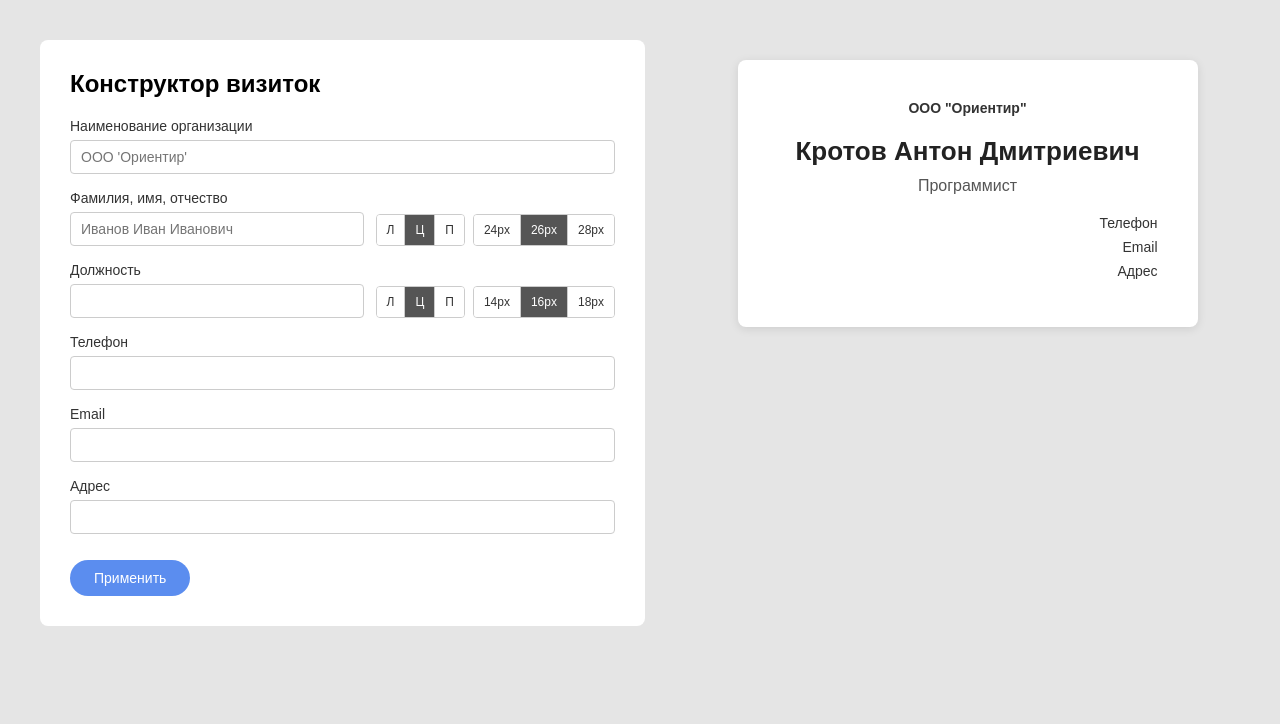
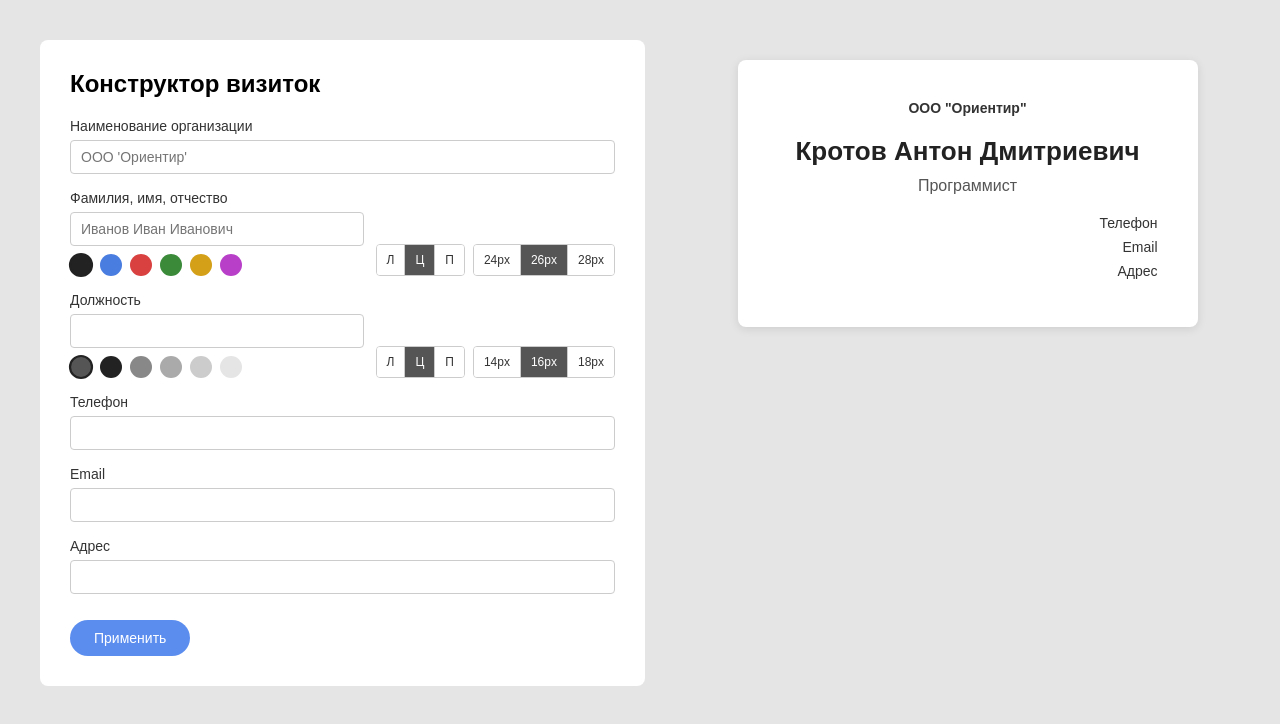
Before and after one commit to atnott/hw-labs, a plain HTML site: page web-client/04_card_maker/index.html in a window 1280 px wide. Drawn offline with Linux system fonts and the light colour scheme.

Commit message:
feat: add color picker circles for fio and position

```diff
--- a/web-client/04_card_maker/index.html
+++ b/web-client/04_card_maker/index.html
@@ -20,6 +20,14 @@
                 <div class="field-main">
                     <label>Фамилия, имя, отчество</label>
                     <input placeholder="Иванов Иван Иванович" id="fio">
+                    <div class="color-group" data-target="fio">
+                        <div class="color-circle active" data-value="#222222" style="background: #222222;"></div>
+                        <div class="color-circle" data-value="#4a7de0" style="background: #4a7de0;"></div>
+                        <div class="color-circle" data-value="#d94040" style="background: #d94040;"></div>
+                        <div class="color-circle" data-value="#3a8a3a" style="background: #3a8a3a;"></div>
+                        <div class="color-circle" data-value="#d4a017" style="background: #d4a017;"></div>
+                        <div class="color-circle" data-value="#b840c8" style="background: #b840c8;"></div>
+                    </div>
                 </div>
                 <div class="field-controls">
                     <div class="btn-group align-group" data-target="fio">
@@ -39,6 +47,14 @@
                 <div class="field-main">
                     <label>Должность</label>
                     <input placeholder="" id="position">
+                    <div class="color-group" data-target="position">
+                        <div class="color-circle active" data-value="#555555" style="background: #555555;"></div>
+                        <div class="color-circle" data-value="#222222" style="background: #222222;"></div>
+                        <div class="color-circle" data-value="#888888" style="background: #888888;"></div>
+                        <div class="color-circle" data-value="#aaaaaa" style="background: #aaaaaa;"></div>
+                        <div class="color-circle" data-value="#cccccc" style="background: #cccccc;"></div>
+                        <div class="color-circle" data-value="#e5e5e5" style="background: #e5e5e5;"></div>
+                    </div>
                 </div>
                 <div class="field-controls">
                     <div class="btn-group align-group" data-target="position">
--- a/web-client/04_card_maker/script.js
+++ b/web-client/04_card_maker/script.js
@@ -3,13 +3,26 @@ const controlButtons = document.querySelectorAll('.ctrl-btn');
 controlButtons.forEach(function(btn) {
     btn.addEventListener('click', function() {
         const group = btn.closest('.btn-group');
-
         const siblings = group.querySelectorAll('.ctrl-btn');
         siblings.forEach(function(sibling) {
             sibling.classList.remove('active');
         });
+        btn.classList.add('active');
+    });
+});
 
-        btn.classList.add('active');
+const colorCircles = document.querySelectorAll('.color-circle');
+
+colorCircles.forEach(function(circle) {
+    circle.addEventListener('click', function() {
+        const group = circle.closest('.color-group');
+
+        const siblings = group.querySelectorAll('.color-circle');
+        siblings.forEach(function(sibling) {
+            sibling.classList.remove('active');
+        });
+
+        circle.classList.add('active');
     });
 });
 
@@ -34,15 +47,19 @@ applyButton.addEventListener('click', function() {
 
     const fioAlign = document.querySelector('.align-group[data-target="fio"] .ctrl-btn.active').dataset.value;
     const fioSize = document.querySelector('.size-group[data-target="fio"] .ctrl-btn.active').dataset.value;
+    const fioColor = document.querySelector('.color-group[data-target="fio"] .color-circle.active').dataset.value;
 
     const cardFio = document.getElementById('card-fio');
     cardFio.style.textAlign = fioAlign;
     cardFio.style.fontSize = fioSize + 'px';
+    cardFio.style.color = fioColor;
 
     const posAlign = document.querySelector('.align-group[data-target="position"] .ctrl-btn.active').dataset.value;
     const posSize = document.querySelector('.size-group[data-target="position"] .ctrl-btn.active').dataset.value;
+    const posColor = document.querySelector('.color-group[data-target="position"] .color-circle.active').dataset.value;
 
     const cardPos = document.getElementById('card-position');
     cardPos.style.textAlign = posAlign;
     cardPos.style.fontSize = posSize + 'px';
+    cardPos.style.color = posColor;
 });
--- a/web-client/04_card_maker/style.css
+++ b/web-client/04_card_maker/style.css
@@ -163,3 +163,28 @@ body {
 .ctrl-btn:hover:not(.active) {
     background: #f0f0f0;
 }
+
+.color-group {
+    display: flex;
+    gap: 8px;
+    margin-top: 8px;
+}
+
+.color-circle {
+    width: 22px;
+    height: 22px;
+    border-radius: 50%;
+    cursor: pointer;
+    border: 2px solid transparent;
+    box-sizing: border-box;
+    transition: transform 0.15s;
+}
+
+.color-circle:hover {
+    transform: scale(1.15);
+}
+
+.color-circle.active {
+    border-color: #222;
+    transform: scale(1.1);
+}
```
